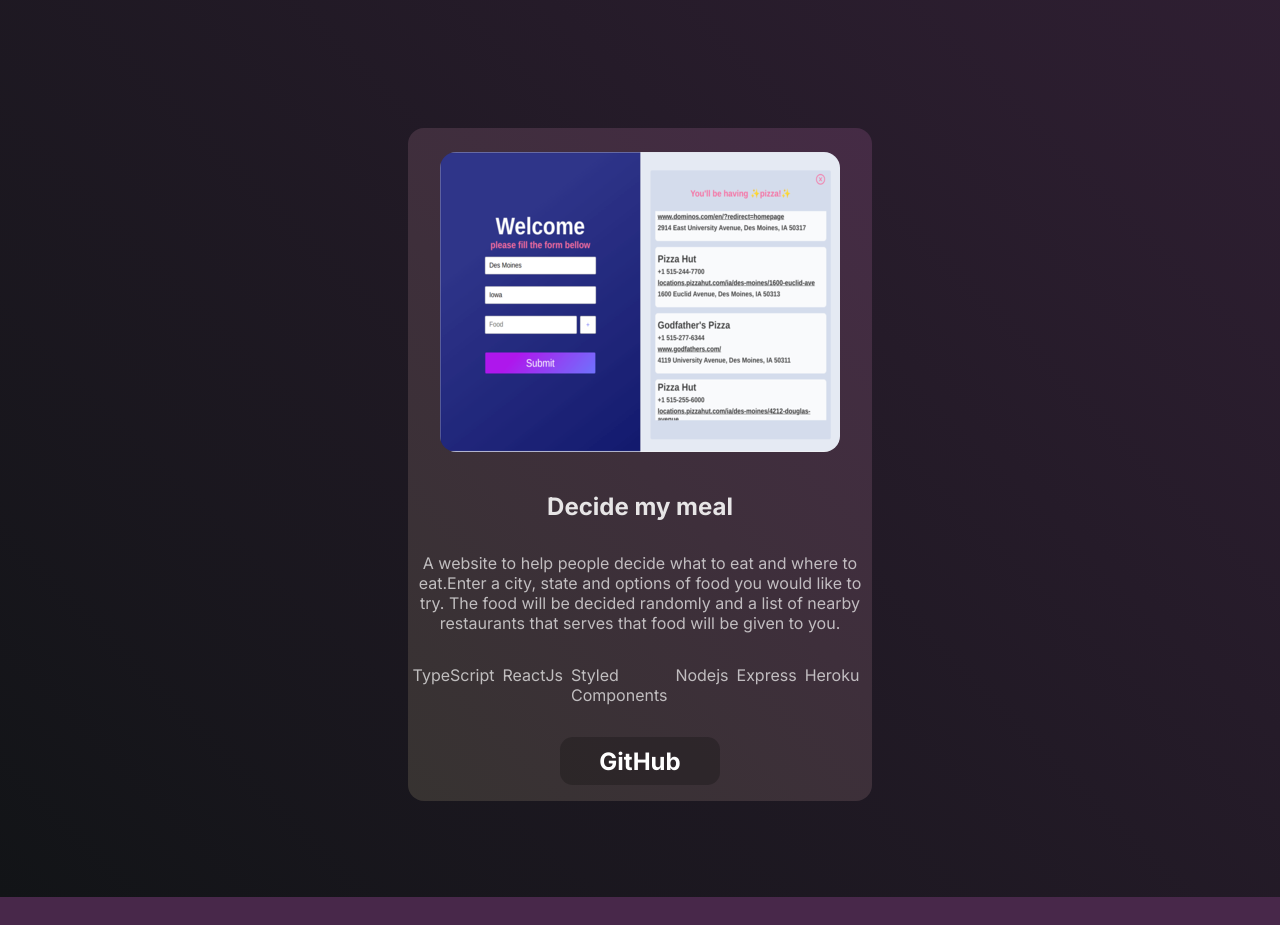
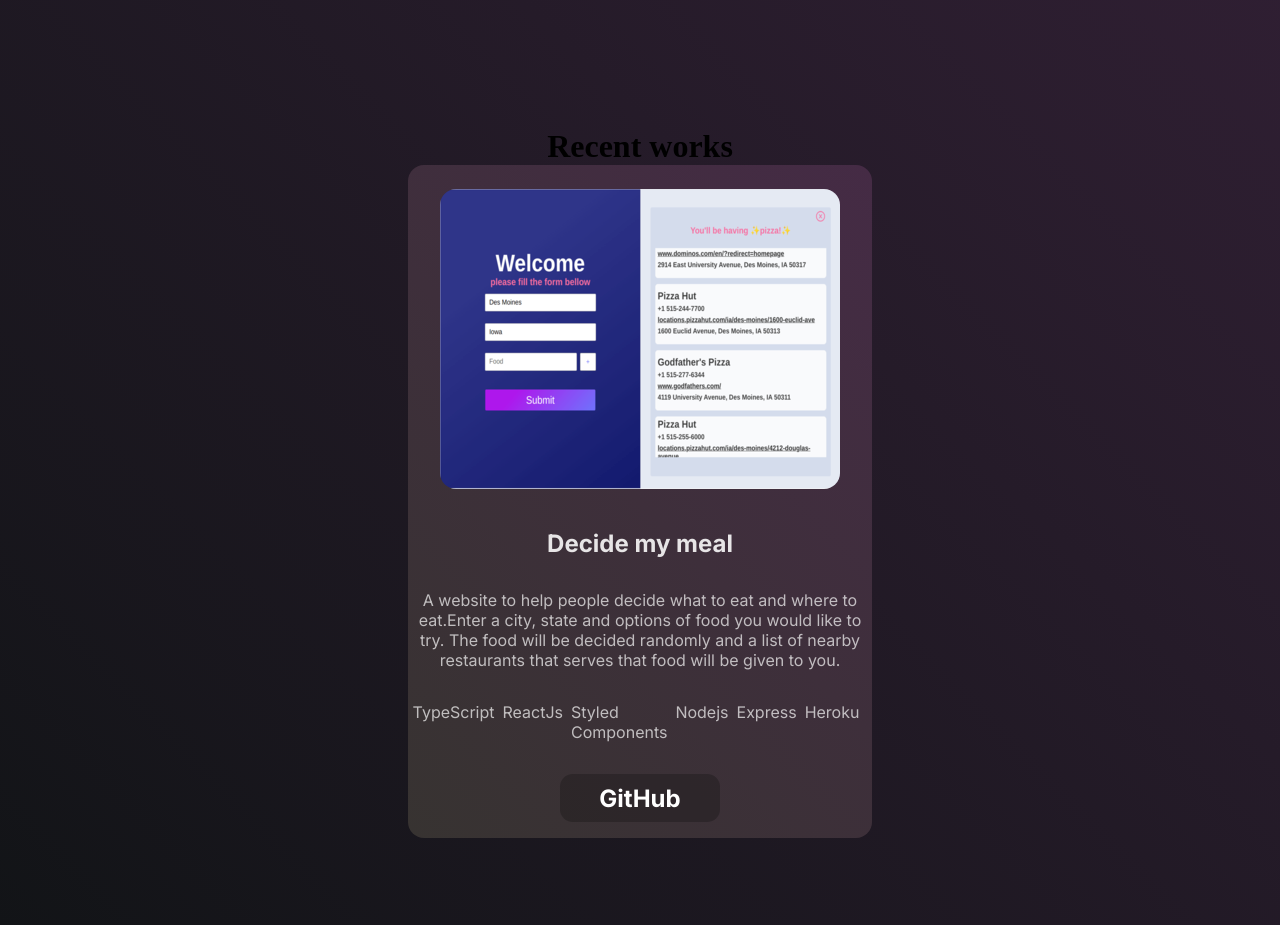
Before and after one commit to dndanli/dndanli-portfolio-v2, a React (Create React App) app in the folder dndanli-portfolio/: page / in a window 1280 px wide. Shown: the part 1920-2845 px from the top of the page. Before the commit the page ends 2817 px from the top, so only its background shows below. Built offline with nearby package versions, Linux system fonts and the light colour scheme.

Commit message:
added recent works h1

```diff
--- a/dndanli-portfolio/src/Components/Sections/Projects/Projects.tsx
+++ b/dndanli-portfolio/src/Components/Sections/Projects/Projects.tsx
@@ -7,6 +7,7 @@ type ProjectsProps = {
 const Projects = ({ className }: ProjectsProps) => {
   return (
     <div className={className}>
+      <h1 id="recent-works">Recent works</h1>
       {ProjectsData.map((project) => {
         return (
           <StyledProjectCard
```
